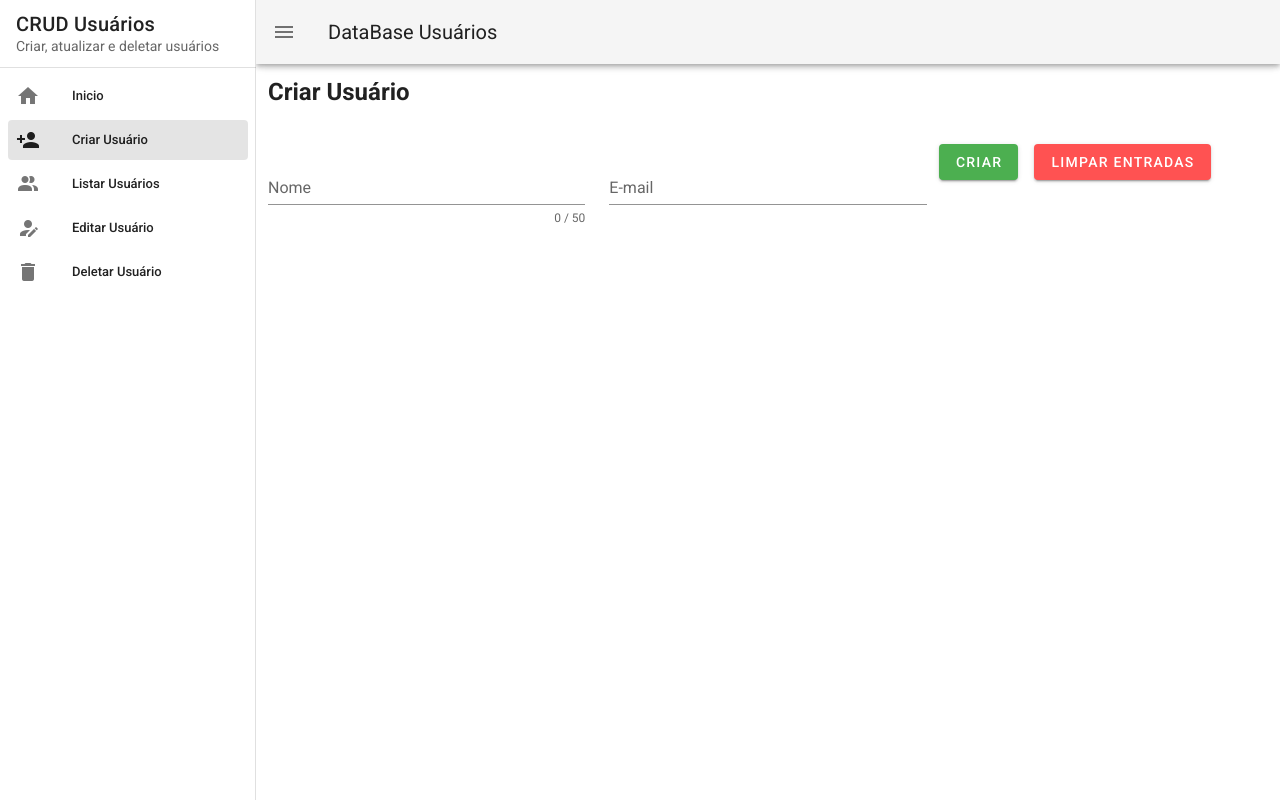
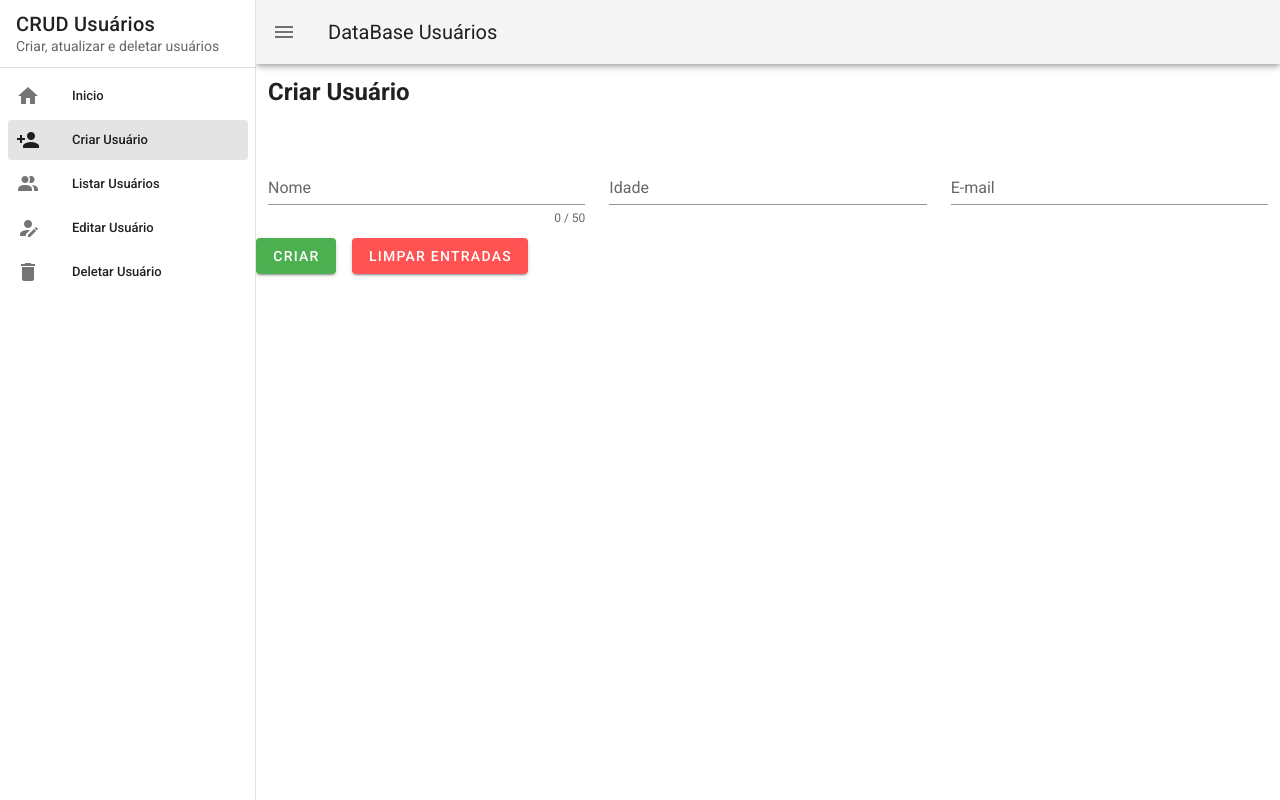
Before and after one commit to paulorenan/user-data, a Vue app: page /create in a window 1280 px wide. Built offline with nearby package versions, Linux system fonts and the light colour scheme.

Commit message:
adiciona a função de criar usuario

```diff
--- a/src/views/Create.vue
+++ b/src/views/Create.vue
@@ -24,10 +24,21 @@
           md="4"
         >
           <v-text-field
-            v-model="firstname"
+            v-model="name"
             :rules="nameRules"
             :counter="50"
             label="Nome"
+            required
+          ></v-text-field>
+        </v-col>
+        <v-col
+          cols="12"
+          md="4"
+        >
+          <v-text-field
+            v-model="age"
+            :rules="ageRules"
+            label="Idade"
             required
           ></v-text-field>
         </v-col>
@@ -46,7 +57,7 @@
           :disabled="!valid"
           color="success"
           class="mr-4"
-          @click="validate"
+          @click="criarUsuario"
         >
           Criar
         </v-btn>
@@ -63,13 +74,19 @@
   </v-form>
 </template>
 <script>
+  import db from '../firebase'
   export default {
     data: () => ({
       valid: false,
-      firstname: '',
+      name: '',
       nameRules: [
         v => !!v || 'Nome é obrigatório',
         v => v.length <= 50 || 'Nome dever ter no máximo 50 caracteres',
+      ],
+      age: '',
+      ageRules: [
+        v => !!v || 'Idade é obrigatório',
+        v => /^\d+$/.test(v) || 'Idade deve ser um número',
       ],
       email: '',
       emailRules: [
@@ -78,8 +95,16 @@
       ],
     }),
     methods: {
-      validate () {
-        this.$refs.form.validate()
+      criarUsuario () {
+        if (this.name === '' || this.age === '' || this.email === '') {
+          return
+        }
+        db.collection('users').add({
+          name: this.name,
+          age: parseInt(this.age),
+          email: this.email,
+        })
+        this.reset()
       },
       reset () {
         this.$refs.form.reset()
```
